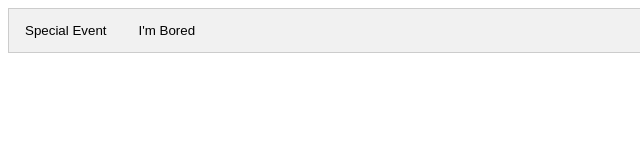
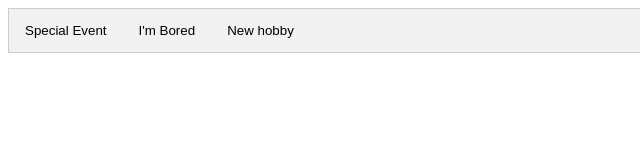
Before and after one commit to esterwalf/activityRandom.github.io, a plain HTML site: page index.html in a window 1280 px wide. Shown: the full height of the page, 0-640 px from the left. Drawn offline with Linux system fonts and the light colour scheme.

Commit message:
add button class

```diff
--- a/index.html
+++ b/index.html
@@ -11,6 +11,7 @@
         <div class="tab">
             <button class="tablinks" onclick="openTab(event, 'Special Event')">Special Event</button>
             <button class="tablinks" onclick="openTab(event, 'I am Bored')">I'm Bored</button>
+            <button class="tablinks" onclick="openTab(event, 'giveMeAHobby')"> New hobby</button>
           </div>
 
           <!-- Tab content -->
```
